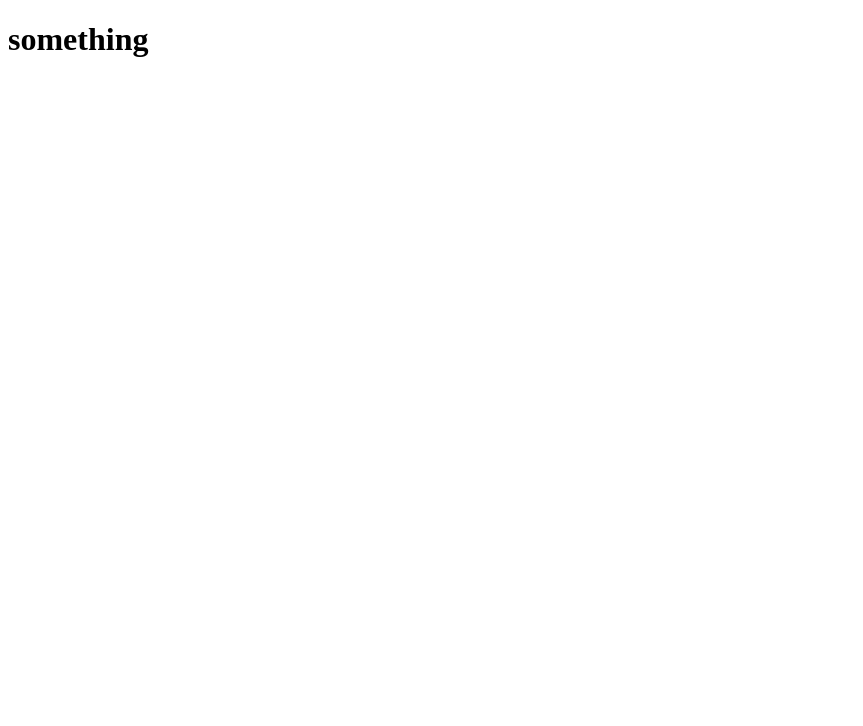
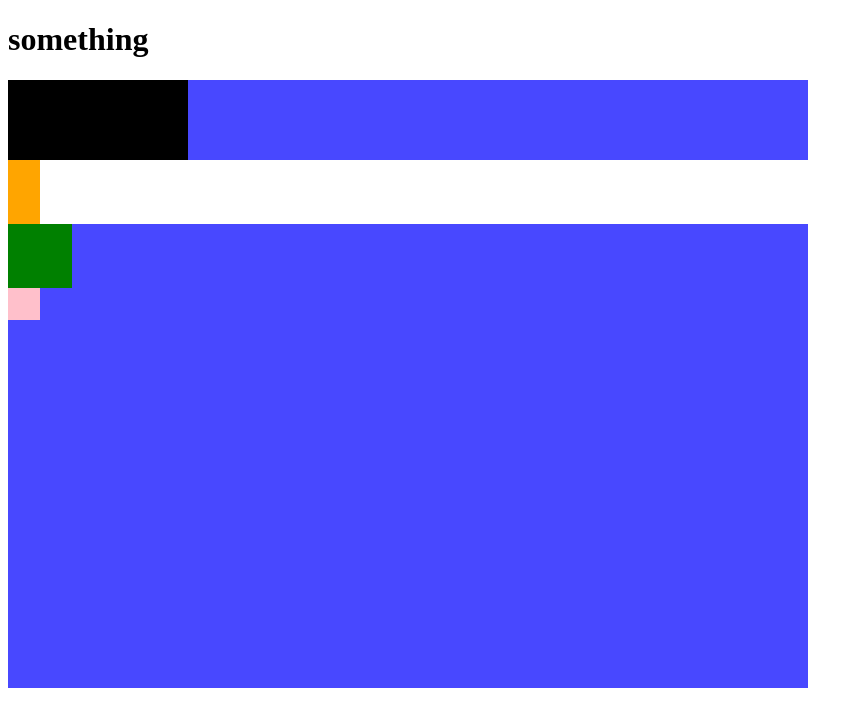
Before and after one commit to AlexJeBoyy/Point-and-click, a plain HTML site: page index.html in a window 1280 px wide. Shown: the whole page, without its empty margins (0-863 px from the left). Drawn offline with Linux system fonts and the light colour scheme.

Commit message:
Added height and width + colours

```diff
--- a/css/style.css
+++ b/css/style.css
@@ -0,0 +1,52 @@
+
+
+#gameWindow{
+    width: 800px;
+    height: 608px;
+background-color: rgb(72, 72, 255);
+}
+#inventoryBox{
+width: 180px;
+height: 80px;
+background-color: #000;
+}
+#dialogeBar{
+
+}
+#setMainDialog{
+width: 800px;
+height: 64px;
+background-color: white;
+}
+#mainAvatar{
+    width: 32px;
+    height: 64px;
+    background-color: orange;
+}
+#mainSpeach{
+width: 300px;
+background-color: white;
+}
+#counterSpeach{
+width: 300px;
+background-color: white;
+}
+#counterAvatar{
+    width: 32px;
+    height: 64px;
+    background-color: purple;
+}
+#squareTree{
+width: 64px;
+height: 64px;
+background-color: green;
+}
+#mainCharacter{
+width: 32px;
+height: 32px;
+background-color: pink;
+}
+
+#tileMap{
+
+}
--- a/index.html
+++ b/index.html
@@ -35,7 +35,7 @@
             </div>
         </div>
         <!--Foreground-->
-        <div id="Square tree">
+        <div id="squareTree">
 
         </div>
 
```
Also changed, not shown: assets/SeekPng.com_bounce-house-png_1572026.png (added), assets/animated-character-1-idle.gif (added), assets/animated-character-2-idle.gif (added), assets/ghost_front.png (added), assets/ghost_speak.png (added), assets/ghost_walk_left.png (added), assets/ghost_walk_right.png (added), assets/platform.png (added), assets/portairStatue.png (added), assets/portairt.png (added), assets/ruby.png (added), assets/tilemap1.jpg (added), assets/tilemap2.jpg (added), assets/tree1.png (added), 2 more files, 2 other files.
